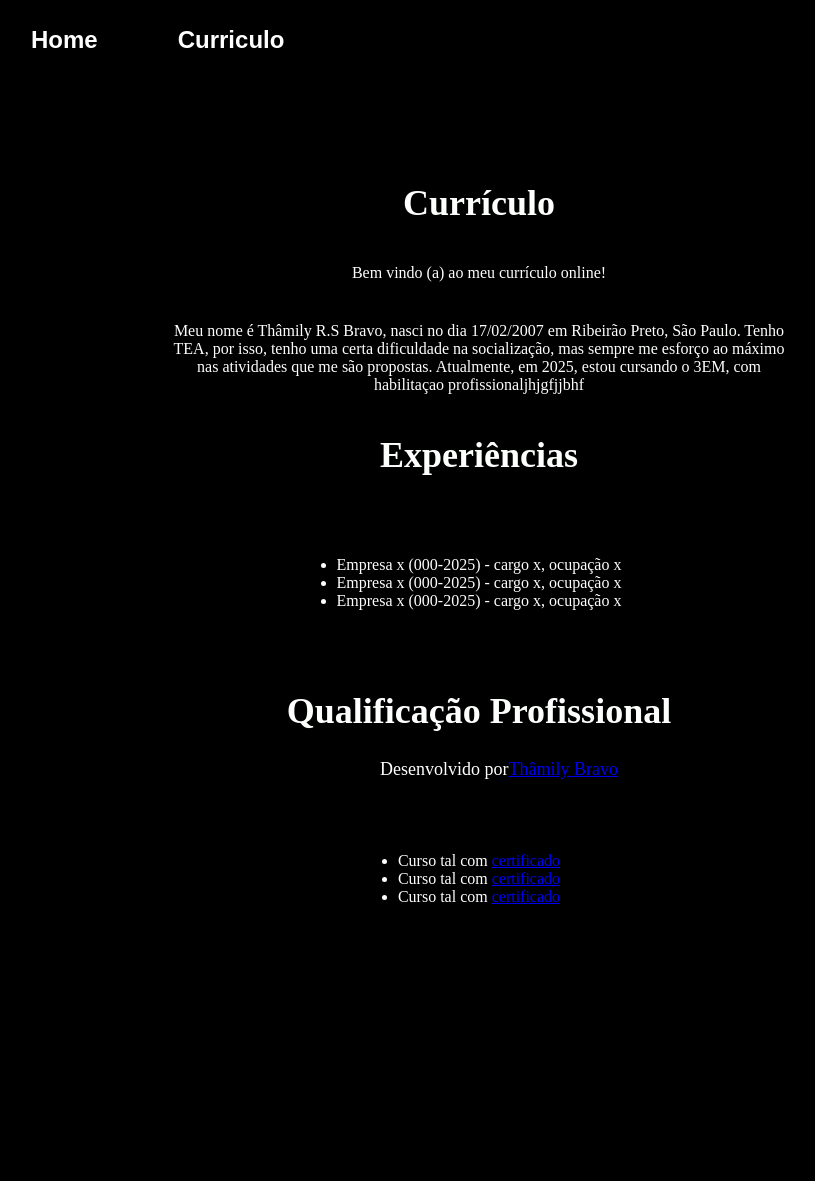
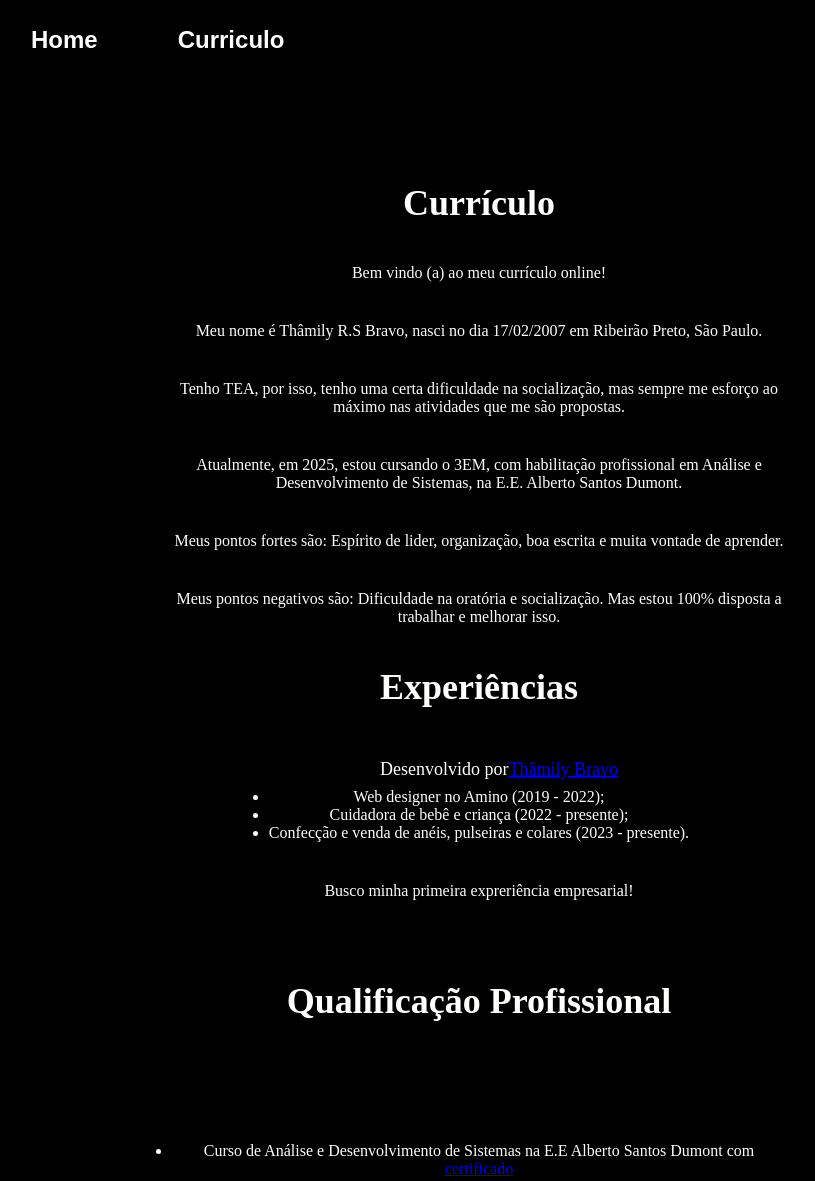
Before and after one commit to ThamilyBravo/Novorepositorio, a plain HTML site: page curriculo.html in a window 1280 px wide. Shown: the whole page, without its empty margins (161-976 px from the left). Before the commit the page ends 997 px from the top, so only its background shows below. Drawn offline with Linux system fonts and the light colour scheme.

Commit message:
Add files via upload

```diff
--- a/curriculo.html
+++ b/curriculo.html
@@ -21,25 +21,37 @@
             <h1 class="apresentacao-conteudo-titulo"> Currículo </h1>
             <p class="apresentacao-conteudo-texto"> Bem vindo (a) ao meu currículo online!
             </p>
-                <p class="apresentacao-conteudo-texto">  Meu nome é Thâmily R.S Bravo, nasci no dia 17/02/2007 em Ribeirão Preto, São Paulo. Tenho TEA, por isso, tenho uma certa dificuldade na socialização, mas sempre me esforço ao máximo nas atividades que me são propostas. Atualmente, em 2025, estou cursando o 3EM, com habilitaçao profissionaljhjgfjjbhf
-
-
-            </p>
+                <p class="apresentacao-conteudo-texto">  Meu nome é Thâmily R.S Bravo, nasci no dia 17/02/2007 em Ribeirão Preto, São Paulo.
+                </p>
+                    <p class="apresentacao-conteudo-texto"> Tenho TEA, por isso, tenho uma certa dificuldade na socialização, mas sempre me esforço ao máximo nas atividades que me são propostas.
+                        </p>
+                        <p class="apresentacao-conteudo-texto"> Atualmente, em 2025, estou cursando o 3EM, com habilitação profissional em Análise e Desenvolvimento de Sistemas, na E.E. Alberto Santos Dumont.
+                            </p>
+                            <p class="apresentacao-conteudo-texto"> Meus pontos fortes são: Espírito de lider, organização, boa escrita e muita vontade de aprender.
+                                 </p>
+                                 <p class="apresentacao-conteudo-texto">
+                                    Meus pontos negativos são: Dificuldade na oratória e socialização. Mas estou 100% disposta a trabalhar e melhorar isso.
+                                 </p>
             <h2 class="apresentacao-conteudo-titulo"> Experiências </h2>
             <p class="apresentacao-conteudo-texto" >
                 <ul class="apresentacao-conteudo-texto">
-                    <li> Empresa x (000-2025) - cargo x, ocupação x </li>
-                    <li> Empresa x (000-2025) - cargo x, ocupação x </li>
-                    <li> Empresa x (000-2025) - cargo x, ocupação x </li>
+                    <li>  Web designer no Amino (2019 - 2022);</li>
+                    <li>  Cuidadora de bebê e criança (2022 - presente); </li>
+                    <li>  Confecção e venda de anéis, pulseiras e colares (2023 - presente). </li>
                 </ul>
+                <p class="apresentacao-conteudo-texto">
+                    Busco minha primeira expreriência empresarial!
+                    </p>
             </p>
             <h2 class="apresentacao-conteudo-titulo"> Qualificação Profissional </h2>
         </p>
+
+        <!-- /* deixar de exemplo (como coloca o certificado) */ -->
+
         <p class="apresentacao-conteudo-texto" >
             <ul class="apresentacao-conteudo-texto">
-                <li> Curso tal  com <a href="linkdocertificado"> certificado </a> </li>
-                <li> Curso tal  com <a href="linkdocertificado"> certificado </a> </li>
-                <li> Curso tal  com <a href="linkdocertificado"> certificado </a> </li>
+                <li> Curso de Análise e Desenvolvimento de Sistemas na E.E Alberto Santos Dumont  com  <a href="linkdocertificado"> certificado </a> </li>
+
             </ul>
         </p>
 
```
